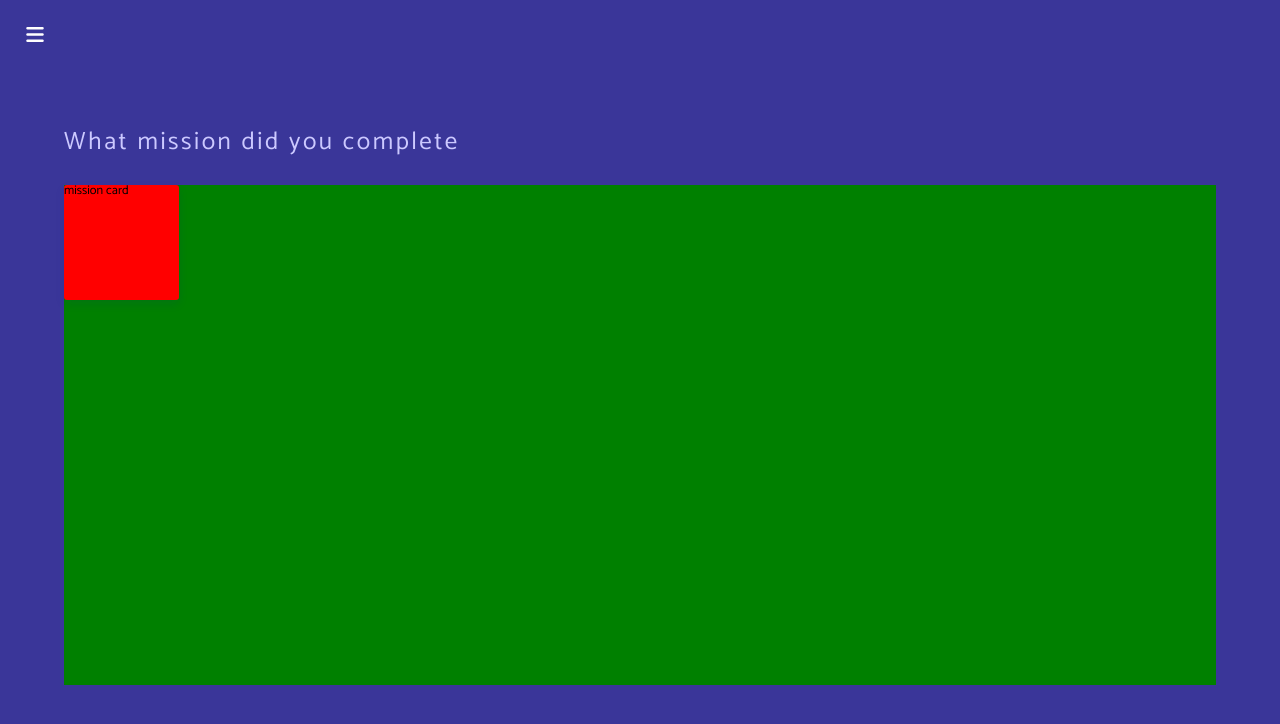
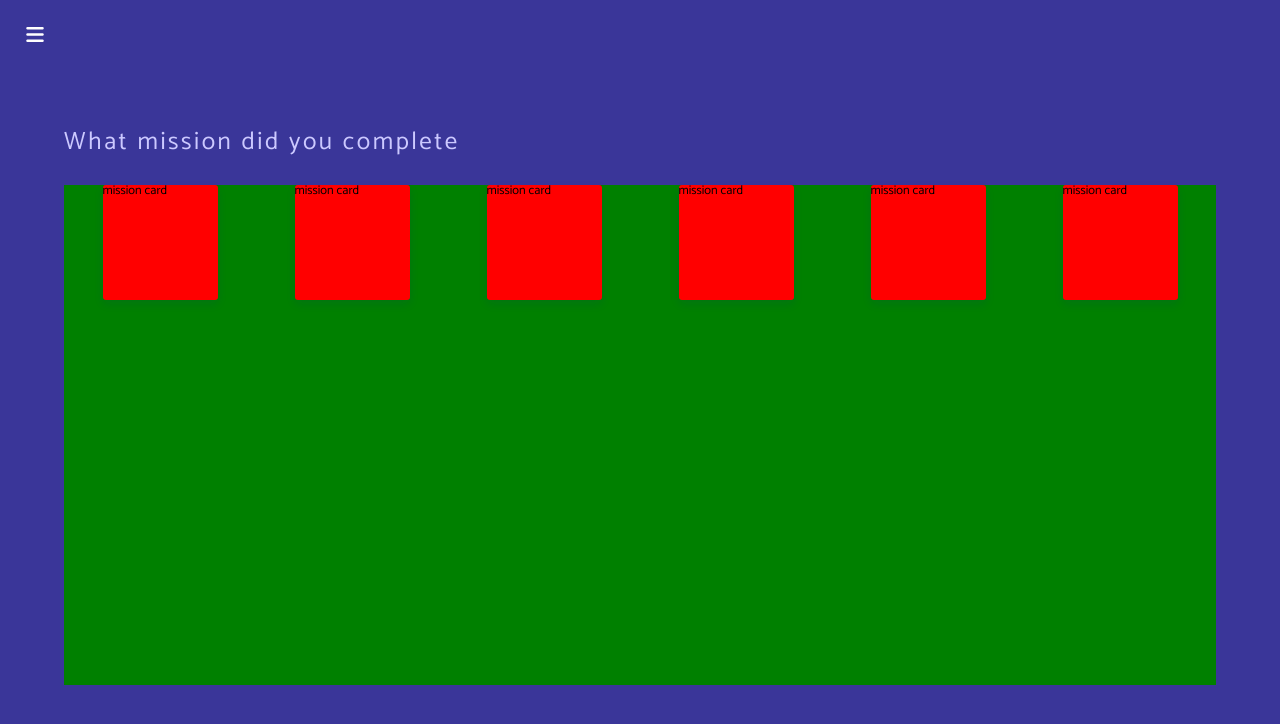
Before and after one commit to BloomTech-Labs/refresh-fe, a React (Create React App) app: page /mission-complete in a window 1280 px wide. Shown: the top 724 px of the page. Built offline with nearby package versions, Linux system fonts and the light colour scheme.

Commit message:
setup flexing and spacing for mission cards

```diff
--- a/src/views/mission-complete/MissionCard.js
+++ b/src/views/mission-complete/MissionCard.js
@@ -21,6 +21,7 @@ const CardContainer = styled.div`
     height: 115px;
     box-shadow: 0px 4px 10px rgba(21, 15, 172, 0.1);
     border-radius: 3px;
+    margin: 0 2rem;
     ${test.redBg}
 `
 
--- a/src/views/mission-complete/MissionComplete.js
+++ b/src/views/mission-complete/MissionComplete.js
@@ -22,6 +22,11 @@ const MissionComplete = () => {
                     <h2 className='mission-message'>What mission did you complete</h2>
 
                     <MissionsWrapper>
+                        <MissionCard />
+                        <MissionCard />
+                        <MissionCard />
+                        <MissionCard />
+                        <MissionCard />
                         <MissionCard />
                     </MissionsWrapper>
             </MCContainer>
@@ -60,6 +65,10 @@ const MCContainer = styled.div`
 const MissionsWrapper = styled.div`
     width: 100%;
     height: 50rem;
+    display: flex;
+    flex-flow: row wrap;
+    justify-content: space-around;
+    align-items: top;
     ${test.greenBg}
 `
 
```
